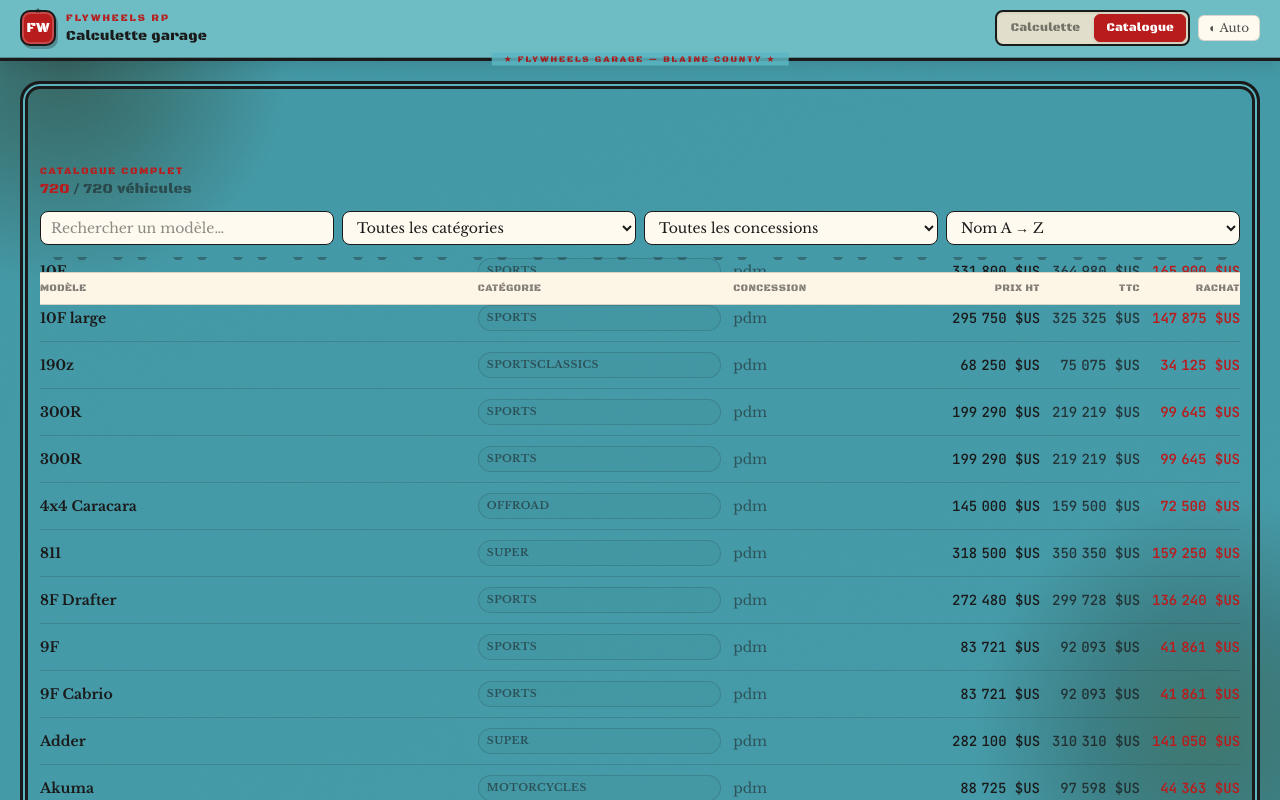
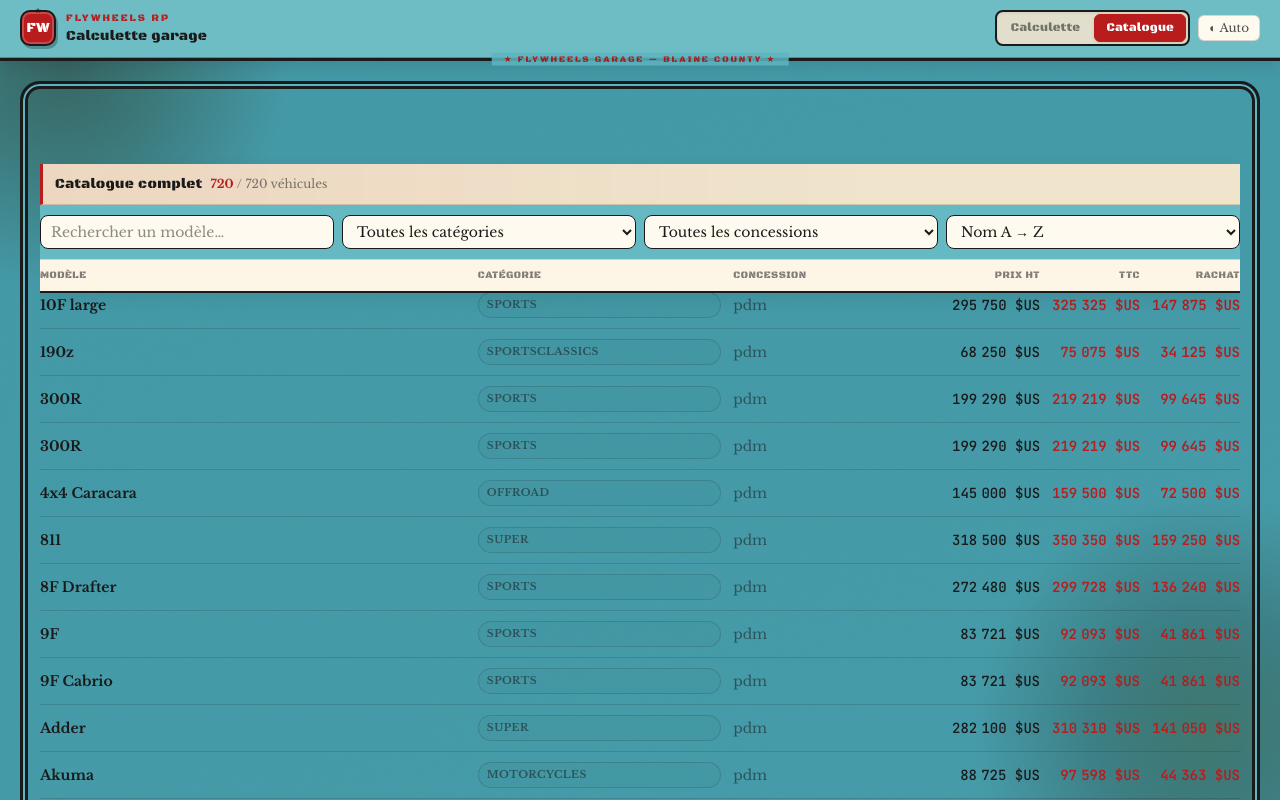
Before and after one commit to Mestryx-dev/reroll-flywheels, a React (Vite) app: page / in a window 1280 px wide. Both pictures are taken after a click on the button "Catalogue". Shown: the top 800 px of the page. Built offline with nearby package versions, Linux system fonts and the light colour scheme.

Commit message:
fix(catalog): rebuild sticky header and compact banner layout
Merge banner, filters, and column headers into one sticky block to stop headers overlapping rows, add a single-line catalogue banner, and highlight TTC in the vehicle list.

Co-authored-by: Cursor <cursoragent@cursor.com>

```diff
--- a/src/components/VehicleCatalog.tsx
+++ b/src/components/VehicleCatalog.tsx
@@ -1,4 +1,4 @@
-import { useEffect, useLayoutEffect, useMemo, useRef, useState } from 'react';
+import { useMemo, useState } from 'react';
 import type { KeyboardEvent } from 'react';
 import { motion, AnimatePresence } from 'framer-motion';
 import { vehicles } from '../data';
@@ -6,7 +6,7 @@ import { pricingFromCatalog } from '../lib/formulas';
 import { formatMoney, normalizeSearch, catalogVehicleKey } from '../lib/format';
 import { catalogGrid, catalogShell, shellCatalog } from '../lib/layout';
 import type { CatalogVehicle, VehiclePricing } from '../lib/types';
-import { btnGhost, inputCompact, money, panelEyebrow, panelTitle, textBrand, textMuted } from '../lib/ui';
+import { btnGhost, inputCompact, money, textBrand, textMuted } from '../lib/ui';
 
 type SortKey = 'name-asc' | 'name-desc' | 'price-asc' | 'price-desc';
 
@@ -14,47 +14,6 @@ const CATALOG_HEADER =
   'font-display text-[10px] uppercase tracking-wider text-fg-muted';
 
 const CATALOG_STICKY_TOP = 'top-[58px]';
-const CATALOG_HEADER_OFFSET_PX = 58;
-
-function useCatalogFiltersStuck() {
-  const sentinelRef = useRef<HTMLDivElement>(null);
-  const [stuck, setStuck] = useState(false);
-
-  useEffect(() => {
-    const sentinel = sentinelRef.current;
-    if (!sentinel) return;
-
-    const observer = new IntersectionObserver(
-      ([entry]) => setStuck(!entry.isIntersecting),
-      { rootMargin: `-${CATALOG_HEADER_OFFSET_PX}px 0px 0px 0px`, threshold: 0 },
-    );
-    observer.observe(sentinel);
-    return () => observer.disconnect();
-  }, []);
-
-  return { sentinelRef, stuck };
-}
-
-function useElementHeight<T extends HTMLElement>() {
-  const ref = useRef<T>(null);
-  const [height, setHeight] = useState(0);
-
-  useLayoutEffect(() => {
-    const node = ref.current;
-    if (!node) return;
-
-    function sync() {
-      setHeight(node?.offsetHeight ?? 0);
-    }
-
-    sync();
-    const observer = new ResizeObserver(sync);
-    observer.observe(node);
-    return () => observer.disconnect();
-  }, []);
-
-  return { ref, height };
-}
 
 function uniqueSorted(values: string[]): string[] {
   const seen = new Map<string, string>();
@@ -124,10 +83,6 @@ export function VehicleCatalog() {
     return list;
   }, [query, category, dealership, sort]);
 
-  const { sentinelRef, stuck } = useCatalogFiltersStuck();
-  const { ref: filtersRef, height: filtersHeight } = useElementHeight<HTMLDivElement>();
-  const columnHeaderTop = CATALOG_HEADER_OFFSET_PX + filtersHeight;
-
   function selectVehicle(vehicle: CatalogVehicle) {
     setSelected(pricingFromCatalog(vehicle));
   }
@@ -149,28 +104,26 @@ export function VehicleCatalog() {
       exit={{ opacity: 0, y: -8 }}
       className={`overflow-x-auto ${catalogShell}`}
     >
-      <div ref={sentinelRef} className="h-px" aria-hidden />
-
-      <header
-        ref={filtersRef}
-        className={`sticky ${CATALOG_STICKY_TOP} z-30 fw-catalog-filters pb-3 ${stuck ? 'is-stuck' : ''}`}
-      >
-          <div className="mb-3 flex flex-wrap items-end justify-between gap-2">
-            <div>
-              <p className={panelEyebrow}>Catalogue complet</p>
-              <h2 className={panelTitle}>
-                <span className={textBrand}>{filtered.length}</span>
-                <span className={textMuted}> / {vehicles.length} véhicules</span>
+      <div className={`fw-catalog-sticky sticky ${CATALOG_STICKY_TOP} z-30`}>
+        <div className="fw-catalog-banner">
+          <div className="flex min-w-0 items-center gap-2">
+            <h2 className="font-display shrink-0 text-sm tracking-wide text-fg">
+              Catalogue complet
             </h2>
+            <span className={`truncate text-xs ${textMuted}`}>
+              <span className={`font-semibold ${textBrand}`}>{filtered.length}</span>
+              {' / '}
+              {vehicles.length} véhicules
+            </span>
           </div>
           {hasFilters ? (
-              <button type="button" onClick={resetFilters} className={btnGhost}>
+            <button type="button" onClick={resetFilters} className={`${btnGhost} shrink-0`}>
               Réinitialiser
             </button>
           ) : null}
         </div>
 
-          <div className="grid gap-2 sm:grid-cols-2 lg:grid-cols-4">
+        <div className="grid gap-2 py-2.5 sm:grid-cols-2 lg:grid-cols-4">
           <input
             type="search"
             value={query}
@@ -223,13 +176,7 @@ export function VehicleCatalog() {
           </select>
         </div>
 
-          <div className="fw-catalog-divider mt-3" aria-hidden />
-        </header>
-
-        <div
-          className={`${catalogGrid} sticky z-20 border-y border-border bg-surface py-2`}
-          style={{ top: columnHeaderTop }}
-        >
+        <div className={`${catalogGrid} fw-catalog-columns border-t border-border py-2`}>
           <span className={CATALOG_HEADER}>Modèle</span>
           <span className={CATALOG_HEADER}>Catégorie</span>
           <span className={CATALOG_HEADER}>Concession</span>
@@ -237,7 +184,9 @@ export function VehicleCatalog() {
           <span className={`${CATALOG_HEADER} text-right`}>TTC</span>
           <span className={`${CATALOG_HEADER} text-right`}>Rachat</span>
         </div>
+      </div>
 
+      <div className="fw-catalog-body">
         {filtered.length === 0 ? (
           <p className={`py-16 text-center text-sm ${textMuted}`}>
             Aucun véhicule ne correspond aux filtres.
@@ -270,7 +219,7 @@ export function VehicleCatalog() {
                 <span className={`text-right text-fg ${money}`}>
                   {formatMoney(vehicle.priceHT)}
                 </span>
-                <span className={`text-right text-fg-secondary ${money}`}>
+                <span className={`text-right font-semibold ${textBrand} ${money}`}>
                   {formatMoney(pricing.priceTTC)}
                 </span>
                 <span className={`text-right font-semibold ${textBrand} ${money}`}>
@@ -280,6 +229,7 @@ export function VehicleCatalog() {
             );
           })
         )}
+      </div>
 
       <AnimatePresence>
         {selected ? (
@@ -298,11 +248,11 @@ export function VehicleCatalog() {
               </div>
               <div className="flex flex-wrap gap-2">
                 {[
-                  ['Concess', formatMoney(selected.priceHT), false],
-                  ['TTC', formatMoney(selected.priceTTC), false],
+                  ['HT', formatMoney(selected.priceHT), false],
+                  ['TTC', formatMoney(selected.priceTTC), true],
                   ['Explo.', formatMoney(selected.explosion), false],
                   ['Noyade', formatMoney(selected.noyade), false],
-                  ['Rachat', formatMoney(selected.rachat), true],
+                  ['Rachat', formatMoney(selected.rachat), false],
                 ].map(([label, value, highlight]) => (
                   <div
                     key={label as string}
--- a/src/index.css
+++ b/src/index.css
@@ -455,21 +455,36 @@ body {
     box-shadow: inset 0 1px 3px rgba(0, 0, 0, 0.08);
   }
 
-  .fw-catalog-filters {
-    background: transparent;
+  .fw-catalog-sticky {
+    background: color-mix(in srgb, var(--fw-bg) 94%, var(--fw-surface) 6%);
+    border-bottom: 2px solid var(--fw-border-strong);
+    box-shadow: 0 6px 16px rgba(0, 0, 0, 0.08);
   }
 
-  .fw-catalog-filters.is-stuck {
+  .fw-catalog-banner {
+    display: flex;
+    align-items: center;
+    justify-content: space-between;
+    gap: 0.75rem;
     border-bottom: 1px solid var(--fw-border);
-    background: color-mix(in srgb, var(--fw-bg) 82%, var(--fw-surface-overlay) 18%);
-    backdrop-filter: blur(12px);
-    box-shadow: 0 4px 12px rgba(0, 0, 0, 0.08);
+    border-left: 3px solid var(--fw-brand);
+    background:
+      linear-gradient(
+        90deg,
+        color-mix(in srgb, var(--fw-brand-subtle) 55%, transparent),
+        transparent 70%
+      ),
+      var(--fw-surface-sunken);
+    padding: 0.625rem 0.75rem;
   }
 
-  .fw-catalog-divider {
-    height: 3px;
-    opacity: 0.35;
-    background: var(--fw-stars) center / 60px 24px repeat-x;
+  .fw-catalog-columns {
+    background: var(--fw-surface);
+  }
+
+  .fw-catalog-body {
+    position: relative;
+    z-index: 0;
   }
 
   .fw-catalog-row {
```
Lines whose indentation alone changed are shown as unchanged.
